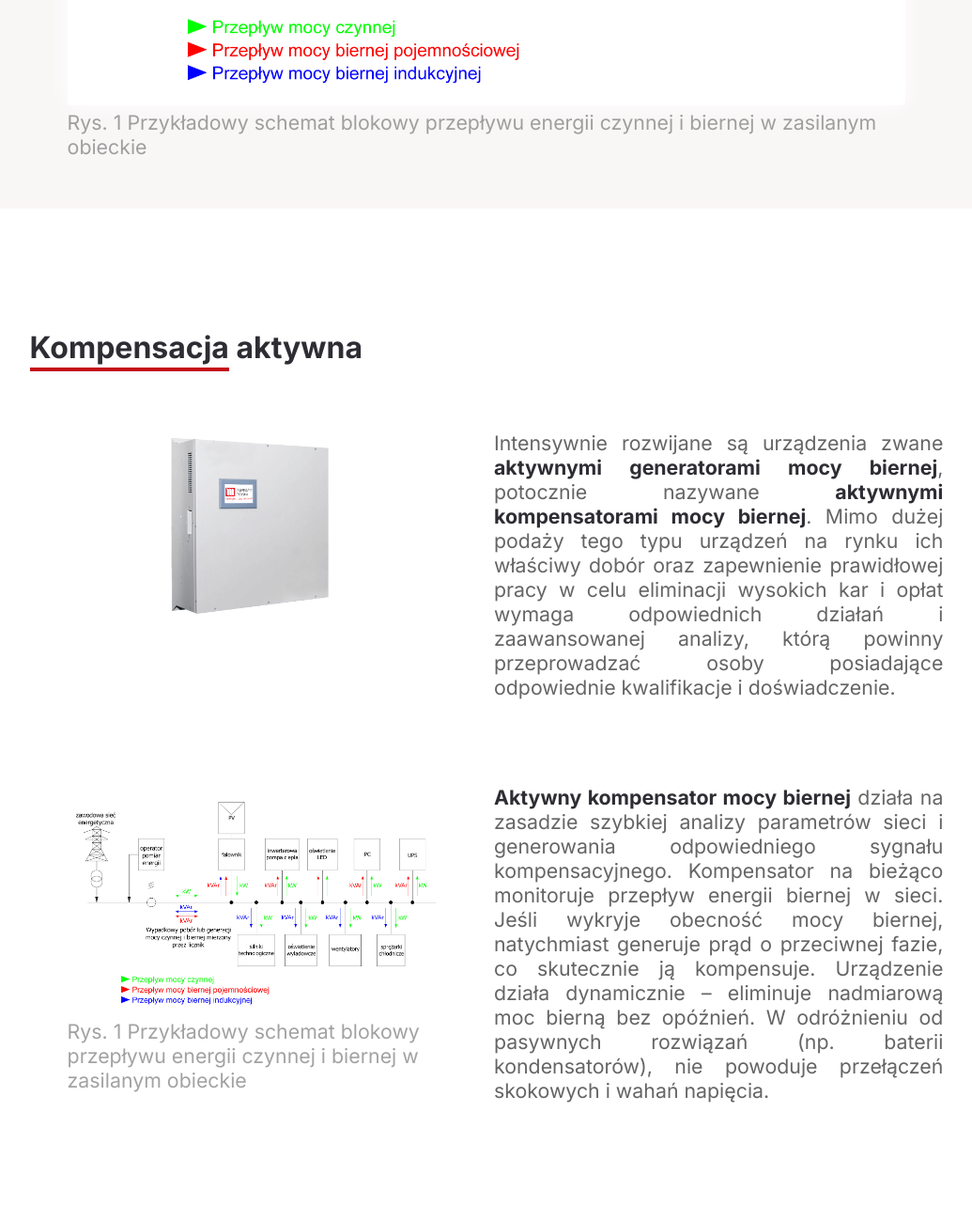
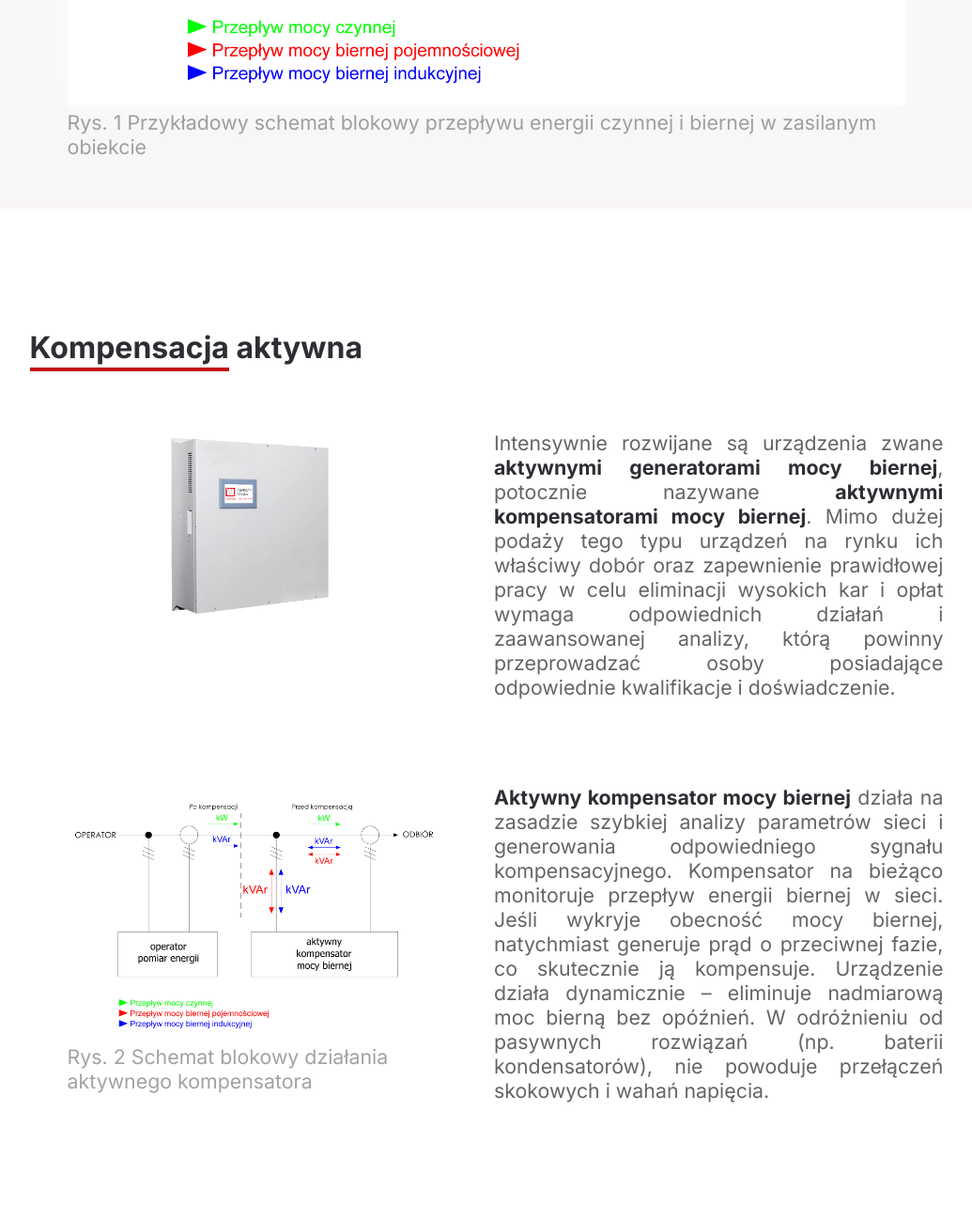
Before and after one commit to tomeczeklmaooo/strony-agregaty-polska, a plain HTML site: page kompensatory-aktywne.html in a window 1280 px wide. Shown: the part 1157-2440 px from the top of the page at 94% size, without its empty margins (122-1157 px from the left). Drawn offline with nearby package versions, Linux system fonts and the light colour scheme; a web font is replaced by a local one.

Commit message:
I forgor

```diff
--- a/kompensatory-aktywne.html
+++ b/kompensatory-aktywne.html
@@ -39,7 +39,7 @@
 				<p>Zarówno moc czynna, jak i moc bierna przepływa przez licznik operatora i jest przez niego zliczana. Bilans mocy biernej mierzony przez licznik zależy od charakterystyki wszystkich odbiorników podłączonych do instalacji odbiorcy i wyraża stosunek generowanej mocy biernej do pobieranej mocy czynnej.</p>
 				<figure>
 					<img src="assets/RYS01 v2-1.webp" alt="Przykładowy schemat blokowy przepływu energii czynnej i biernej w zasilanym obieckie">
-					<figcaption>Rys. 1 Przykładowy schemat blokowy przepływu energii czynnej i biernej w zasilanym obieckie</figcaption>
+					<figcaption>Rys. 1 Przykładowy schemat blokowy przepływu energii czynnej i biernej w zasilanym obiekcie</figcaption>
 				</figure>
 			</div>
 		</section>
@@ -58,8 +58,8 @@
 				<div class="wrapper">
 					<div class="left">
 						<figure>
-							<img src="assets/RYS01 v2-1.webp" alt="Przykładowy schemat blokowy przepływu energii czynnej i biernej w zasilanym obieckie">
-							<figcaption>Rys. 1 Przykładowy schemat blokowy przepływu energii czynnej i biernej w zasilanym obieckie</figcaption>
+							<img src="assets/RYS02 v2-1.webp" alt="Przykładowy schemat blokowy przepływu energii czynnej i biernej w zasilanym obieckie">
+							<figcaption>Rys. 2 Schemat blokowy działania aktywnego kompensatora</figcaption>
 						</figure>
 					</div>
 					<div class="right">
```
